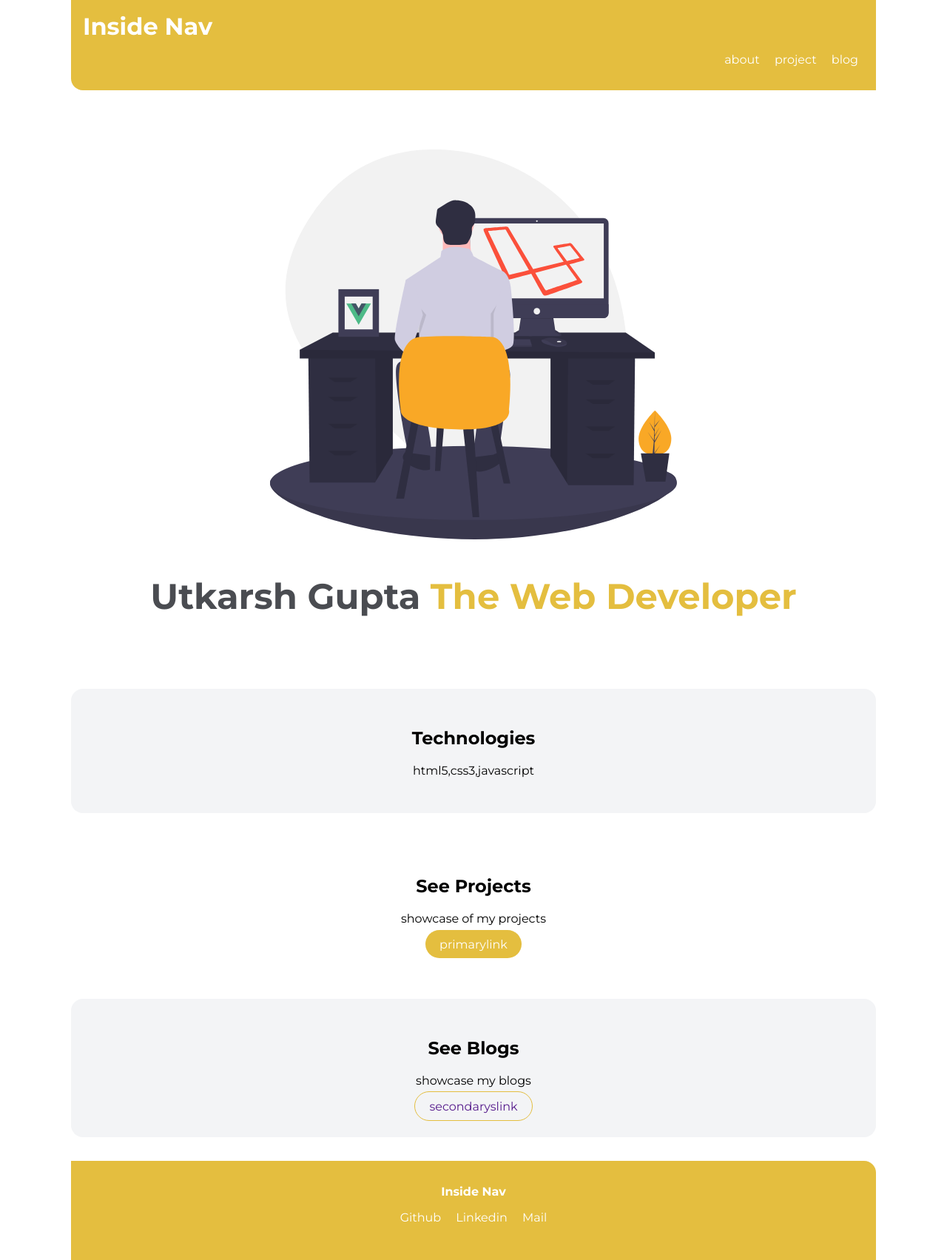
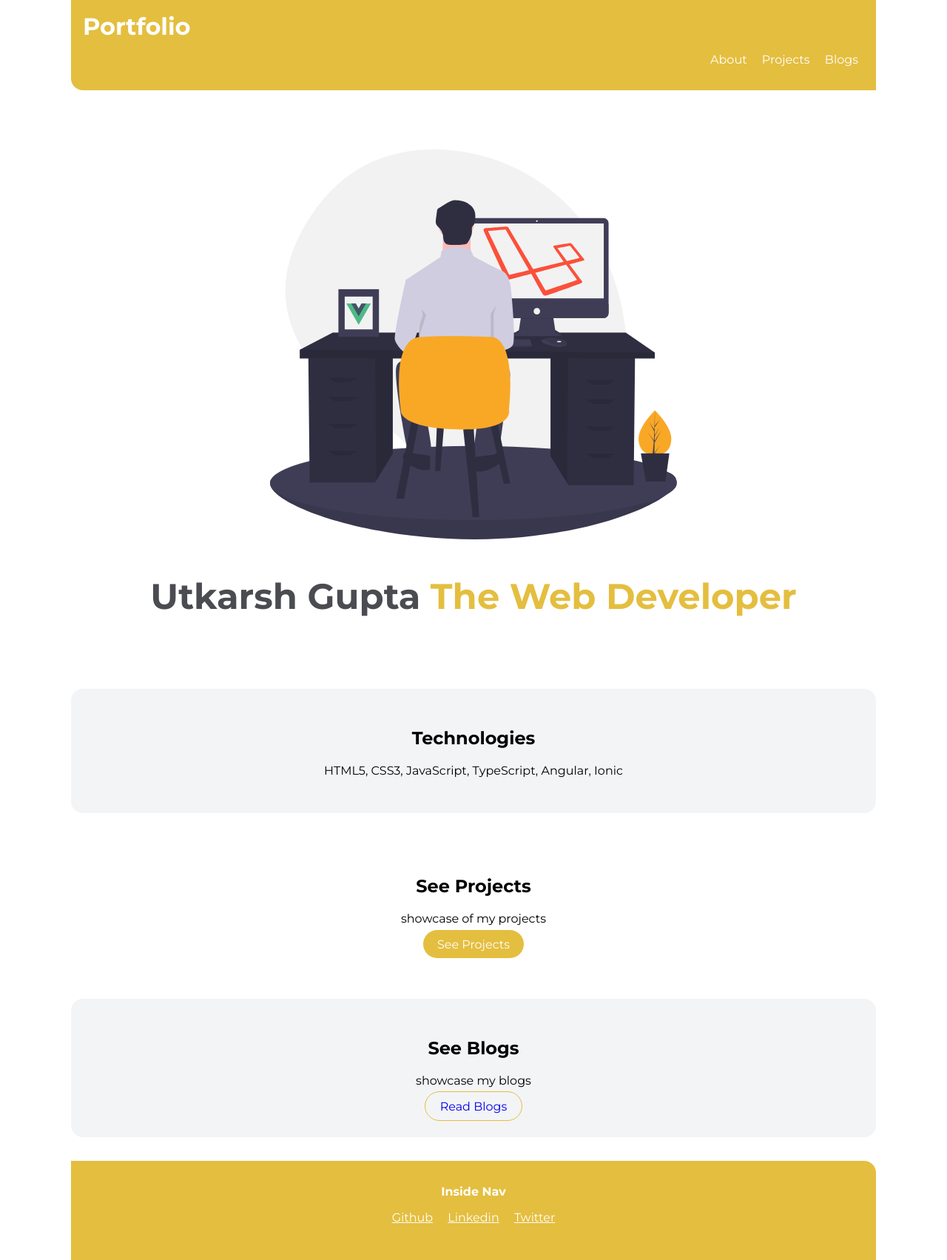
Before and after one commit to Utkarsh2902/portfolio, a plain HTML site: page index.html in a window 1280 px wide. Shown: the whole page at 74% size. Drawn offline with Linux system fonts and the light colour scheme.

Commit message:
added new html

```diff
--- a/index.html
+++ b/index.html
@@ -9,17 +9,17 @@
 </head>
 <body>
     <nav class="nav">
-        <div class="heading">Inside Nav</div>
+        <div class="heading">Portfolio</div>
 
         <ul class="listalign">
             <li class="list-inline">
-                <a class="pills" href="">about</a>
+                <a class="pills" href="">About</a>
             </li>
             <li class="list-inline">
-                <a class="pills" href=""> project</a>
+                <a class="pills" href="/projects.html">Projects</a>
             </li>
             <li class="list-inline">
-                <a class="pills" href=""> blog</a>
+                <a class="pills" href="/blogs.html">Blogs</a>
             </li>
         </ul>
     </nav>
@@ -29,30 +29,30 @@
     </header>
     <section class="section ow">
         <h1>Technologies</h1>
-        <p>html5,css3,javascript</p>
+        <p> HTML5, CSS3, JavaScript, TypeScript, Angular, Ionic</p>
     </section>
     <section class="section">
         <h1>See Projects</h1>
         <p>showcase of my projects</p>
-        <a class="link link-primary" href="">primarylink</a>
+        <a class="link link-primary" href="/projects.html">See Projects</a>
     </section>
     <section class="section ow">
         <h1>See Blogs</h1>
         <p>showcase my blogs</p>
-        <a class="link link-secondary" href="">secondaryslink</a>
+        <a class="link link-secondary" href="/blogs.html">Read Blogs</a>
     </section>
 
     <footer  class="foot">
         <div class="foothead">Inside Nav</div>
         <ul class="listalign">
             <li class="list-inline">
-                Github
+                <a href="https://github.com/Utkarsh2902">Github</a>
             </li>
             <li class="list-inline">
-                Linkedin
+                <a href="https://www.linkedin.com/in/utkarsh-gupta-478903221/">Linkedin</a>
             </li>
             <li class="list-inline">
-                Mail
+                <a href="https://twitter.com/Utkarsh14077988?t=SP1cT3AggvPBNW5cppmpGw&s=09">Twitter</a>
             </li>
         </ul>
     </footer>
--- a/style.css
+++ b/style.css
@@ -140,3 +140,8 @@ body {
    padding-inline-start: 0px;
    color:white;
 }
+.foot a{
+   text-align: center;
+   padding-inline-start: 0px;
+   color:white;
+}
```
Also changed, not shown: blogs.html (added, +30 -0 lines), projects.html (added, +38 -0 lines).
